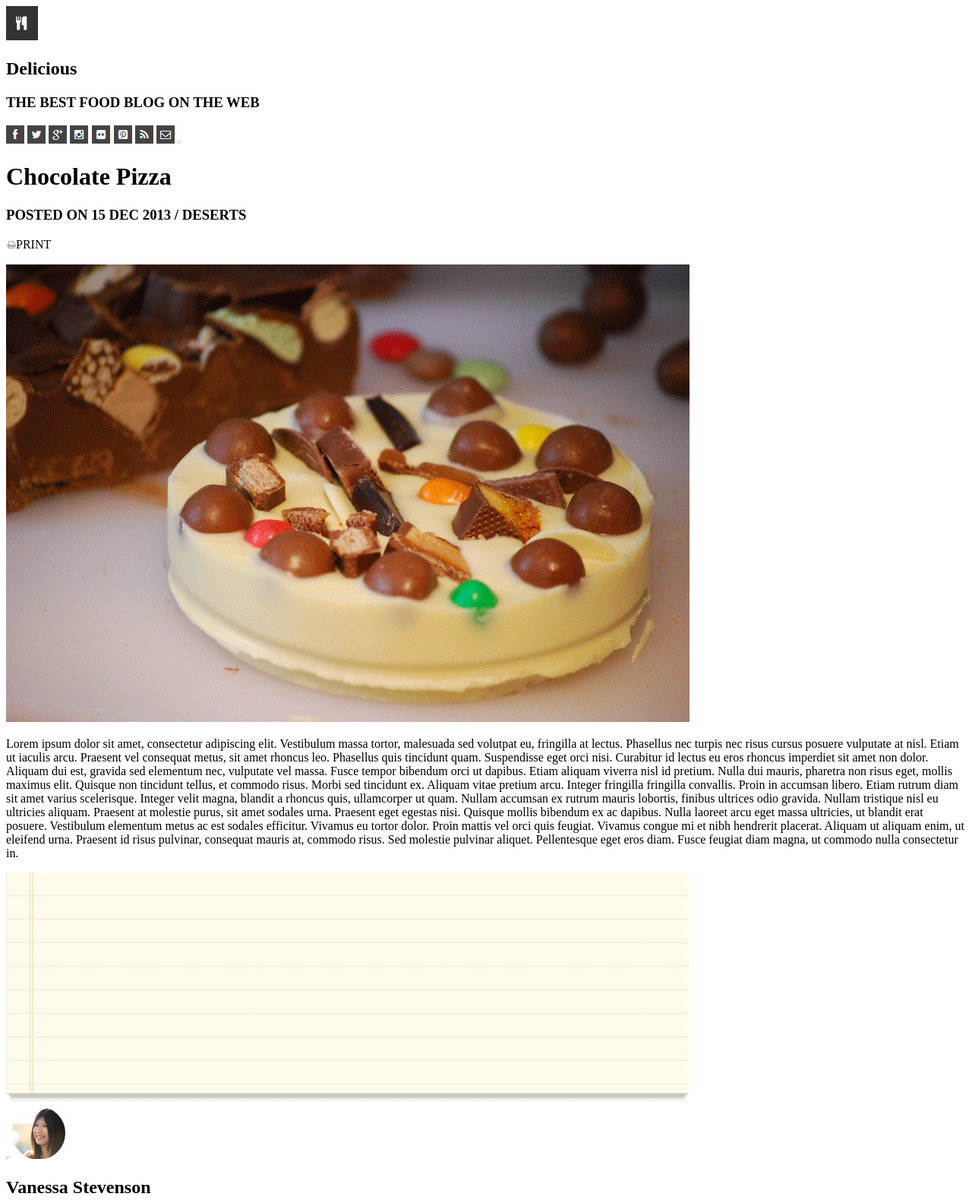
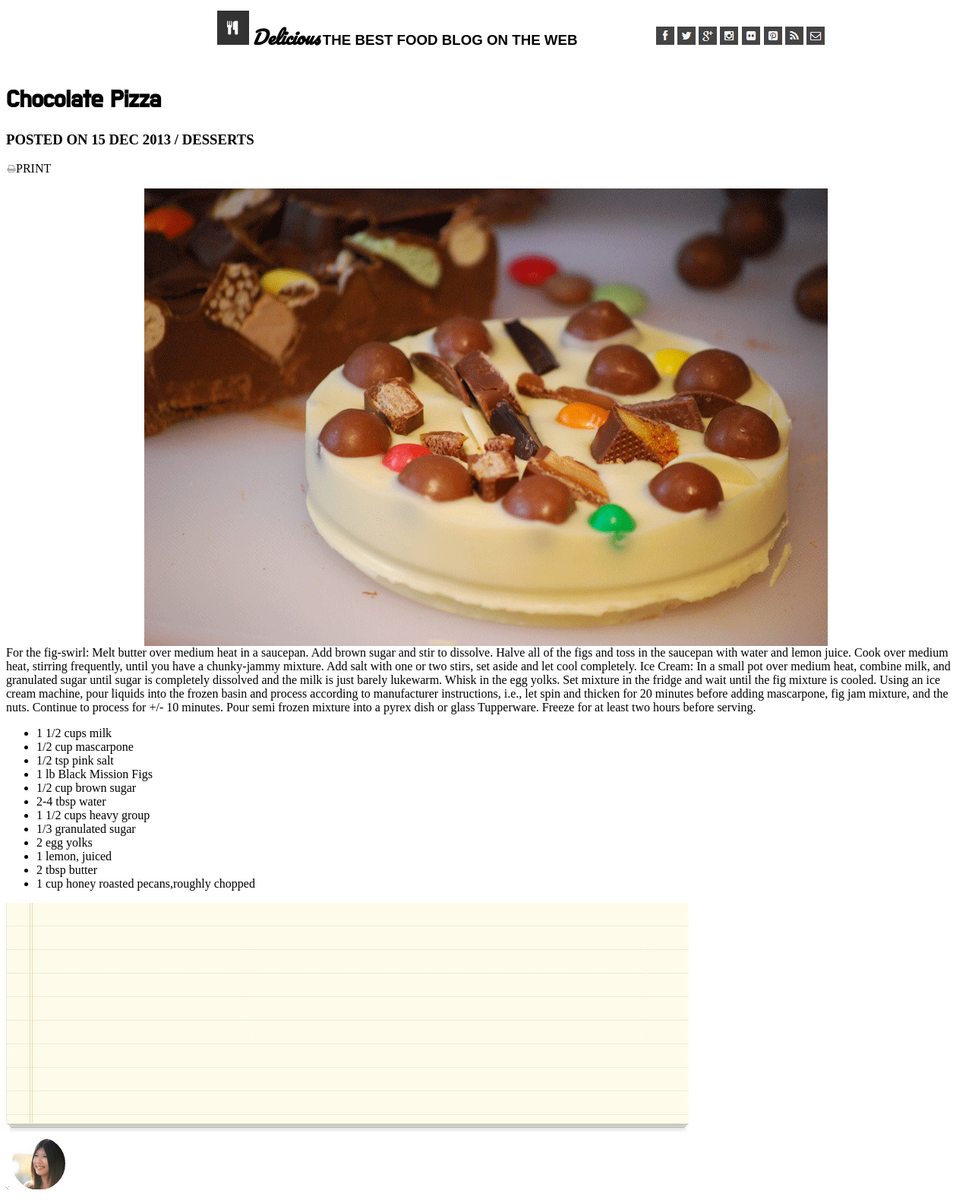
Before and after one commit to nickmagruder/chocolate-pizza, a plain HTML site: page index.html in a window 1280 px wide. Shown: the top 1579 px of the page at 76% size. Drawn offline with Linux system fonts and the light colour scheme.

Commit message:
added css styling

```diff
--- a/css/style.css
+++ b/css/style.css
@@ -0,0 +1,79 @@
+header {
+    text-align: center;
+}
+
+#logo1 {
+    display: inline-block;
+}
+
+.links {
+    display: inline-block;
+    position: relative;
+    left: 100px;
+}
+
+#divider {
+    background-repeat: repeat-x;
+}
+
+#delicious {
+    font-family: 'Pacifico', cursive;
+    font-style: italic;
+    display: inline-block;
+}
+
+#best-blog {
+    display: inline-block;
+    font-family: Arial, Helvetica, sans-serif;
+}
+
+#sub-heading {
+
+}
+
+#print-section {
+
+}
+
+#hero-image {
+    display: block;
+    margin: auto;
+    margin: auto;
+
+}
+
+#notebook {
+
+}
+
+#divider2 {
+
+}
+
+#van {
+
+}
+
+#bio-name {
+
+}
+
+#bio {
+
+}
+
+#logo2 {
+
+}
+
+.copyright {
+
+}
+
+h1 {
+    font-family: 'Do Hyeon', sans-serif;
+}
+
+body {
+
+}
--- a/index.html
+++ b/index.html
@@ -3,53 +3,72 @@
 
 <head>
     <title>Delicious.com - Chocolate Pizza</title>
-    <link href="./css/style.css" rel="stylesheet" type="text">
+    <link href="./css/style.css" rel="stylesheet">
+    <link href="https://fonts.googleapis.com/css2?family=Do+Hyeon&display=swap" rel="stylesheet">
+    <link href="https://fonts.googleapis.com/css2?family=Pacifico&display=swap" rel="stylesheet">
 </head>
 
 <body>
     <header>
-        <img src="./img/logo.png" alt="fork and knife icon" title="fork and knife icon">
-        <h2>Delicious</h2>
-        <h3>THE BEST FOOD BLOG ON THE WEB</h3>
+        <img id="logo1" src="./img/logo.png" alt="fork and knife icon" title="fork and knife icon">
+            <h2 id="delicious">Delicious</h2>
+            <h3 id="best-blog">THE BEST FOOD BLOG ON THE WEB</h3>
 
-        <img src="./img/fb-icon.png" alt="facebook" title="facebook">
-        <img src="./img/twit-icon.png" alt="twitter" title="twitter">
-        <img src="./img/gp-icon.png" alt="google plus" title="google plus">
-        <img src="./img/insta-icon.png" alt="instagram" title="insagram">
-        <img src="./img/flic-icon.png" alt="flickr" title="flickr">
-        <img src="./img/pint-icon.png" alt="pinterest" title="pinterest">
-        <img src="./img/rss-icon.png" alt="rss" title="rss">
-        <img src="./img/mail-icon.png" alt="email" title="email">
+        <img class="links" src="./img/fb-icon.png" alt="facebook" title="facebook">
+        <img class="links" src="./img/twit-icon.png" alt="twitter" title="twitter">
+        <img class="links" src="./img/gp-icon.png" alt="google plus" title="google plus">
+        <img class="links" src="./img/insta-icon.png" alt="instagram" title="insagram">
+        <img class="links" src="./img/flic-icon.png" alt="flickr" title="flickr">
+        <img class="links" src="./img/pint-icon.png" alt="pinterest" title="pinterest">
+        <img class="links" src="./img/rss-icon.png" alt="rss" title="rss">
+        <img class="links" src="./img/mail-icon.png" alt="email" title="email">
 
-        <img src="./img/hr-img.png" alt="horizontal line">
+        <img id="divider" src="./img/hr-img.png" alt="horizontal line">
     </header>
 
     <main>
         <h1>Chocolate Pizza</h1>
-        <h3>POSTED ON 15 DEC 2013 / DESERTS</h3>
-        <p><img src="./img/print-icon.png" alt="print" title="print">PRINT</p>
+        <h3 id="sub-heading">POSTED ON 15 DEC 2013 / DESSERTS</h3>
+        <p id="print-section"><img src="./img/print-icon.png" alt="print" title="print">PRINT</p>
 
-        <img src="./img/choco-pizza.png" alt="a delicious chocolate pizza" title="a delicious chocolate pizza">
+        <img id="hero-image" src="./img/choco-pizza.png" alt="a delicious chocolate pizza" title="a delicious chocolate pizza">
 
-        <p>Lorem ipsum dolor sit amet, consectetur adipiscing elit. Vestibulum massa tortor, malesuada sed volutpat eu, fringilla at lectus. Phasellus nec turpis nec risus cursus posuere vulputate at nisl. Etiam ut iaculis arcu. Praesent vel consequat metus, sit amet rhoncus leo. Phasellus quis tincidunt quam. Suspendisse eget orci nisi. Curabitur id lectus eu eros rhoncus imperdiet sit amet non dolor. Aliquam dui est, gravida sed elementum nec, vulputate vel massa. Fusce tempor bibendum orci ut dapibus. Etiam aliquam viverra nisl id pretium. Nulla dui mauris, pharetra non risus eget, mollis maximus elit. Quisque non tincidunt tellus, et commodo risus. Morbi sed tincidunt ex.
+        <article>For the fig-swirl: Melt butter over medium heat in a saucepan. Add brown sugar and stir to dissolve. Halve all of the figs and toss in the saucepan with water and lemon juice. Cook over medium heat, stirring frequently, until you have a chunky-jammy mixture. Add salt with one or two stirs, set aside and let cool completely.
 
-        Aliquam vitae pretium arcu. Integer fringilla fringilla convallis. Proin in accumsan libero. Etiam rutrum diam sit amet varius scelerisque. Integer velit magna, blandit a rhoncus quis, ullamcorper ut quam. Nullam accumsan ex rutrum mauris lobortis, finibus ultrices odio gravida. Nullam tristique nisl eu ultricies aliquam. Praesent at molestie purus, sit amet sodales urna. Praesent eget egestas nisi. Quisque mollis bibendum ex ac dapibus. Nulla laoreet arcu eget massa ultricies, ut blandit erat posuere.
+        Ice Cream: In a small pot over medium heat, combine milk, and granulated sugar until sugar is completely dissolved and the milk is just barely lukewarm. Whisk in the egg yolks. Set mixture in the fridge and wait until the fig mixture is cooled.
 
-        Vestibulum elementum metus ac est sodales efficitur. Vivamus eu tortor dolor. Proin mattis vel orci quis feugiat. Vivamus congue mi et nibh hendrerit placerat. Aliquam ut aliquam enim, ut eleifend urna. Praesent id risus pulvinar, consequat mauris at, commodo risus. Sed molestie pulvinar aliquet. Pellentesque eget eros diam. Fusce feugiat diam magna, ut commodo nulla consectetur in.</p>
+        Using an ice cream machine, pour liquids into the frozen basin and process according to manufacturer instructions, i.e., let spin and thicken for 20 minutes before adding mascarpone, fig jam mixture, and the nuts. Continue to process for +/- 10 minutes. Pour semi frozen mixture into a pyrex dish or glass Tupperware. Freeze for at least two hours before serving.
+        </article>
 
-        <img src="./img/list-bg.png" alt="notebook paper">
+        <section>
+            <ul>
+                <li>1 1/2 cups milk</li>
+                <li>1/2 cup mascarpone</li>
+                <li>1/2 tsp pink salt</li>
+                <li>1 lb Black Mission Figs</li>
+                <li>1/2 cup brown sugar</li>
+                <li>2-4 tbsp water</li>
+                <li>1 1/2 cups heavy group</li>
+                <li>1/3 granulated sugar</li>
+                <li>2 egg yolks</li>
+                <li>1 lemon, juiced</li>
+                <li>2 tbsp butter</li>
+                <li>1 cup honey roasted pecans,roughly chopped</li>
+            </ul>
+        <img id="notebook" src="./img/list-bg.png" alt="notebook paper">
+        </section>
     </main>
 
     <footer>
-        <img src="./img/hr-img.png" alt="horizontal line">
-        <img src="./img/van-pic.png" alt="Vanessa Stevenson" title="Vanessa Stevenson">
-        <h2>Vanessa Stevenson</h2>
-        <p>Food enthusiast, photography fan. Add a pinch of raw foodism and that's pretty much who I am.</p>
+        <img id="divider2" src="./img/hr-img.png" alt="horizontal line">
+        <img id="van" src="./img/van-pic.png" alt="Vanessa Stevenson" title="Vanessa Stevenson">
+        <h2 id="bio-name">Vanessa Stevenson</h2>
+        <p id="bio">Food enthusiast, photography fan. Add a pinch of raw foodism and that's pretty much who I am.</p>
 
-        <img src="./img/small-logo.png" alt="fork and knife icon" title="fork and knife icon">
+        <img id="logo2" src="./img/small-logo.png" alt="fork and knife icon" title="fork and knife icon">
 
-        <p>Delicious © 2013 · All Rights Reserved.</p>
-        <p>Proudly published with Ghost.</p>
+        <p class="copyright">Delicious © 2013 · All Rights Reserved.</p>
+        <p class="copyright">Proudly published with Ghost.</p>
     </footer>
 </body>
 
```
